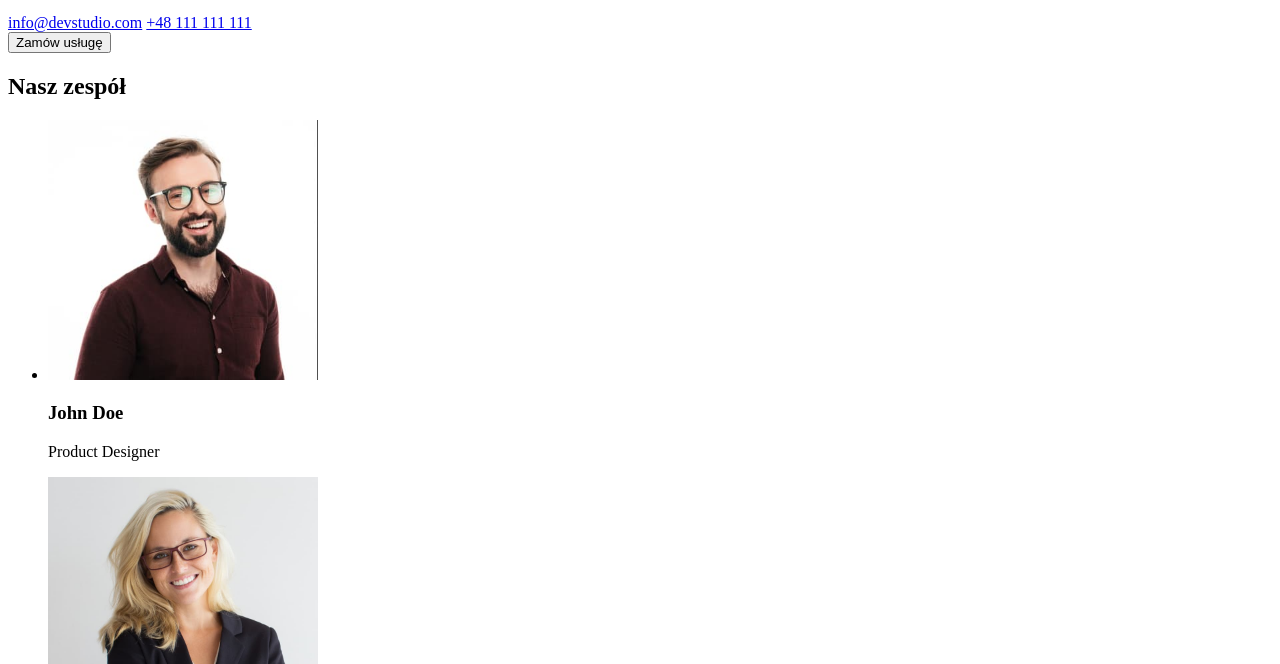
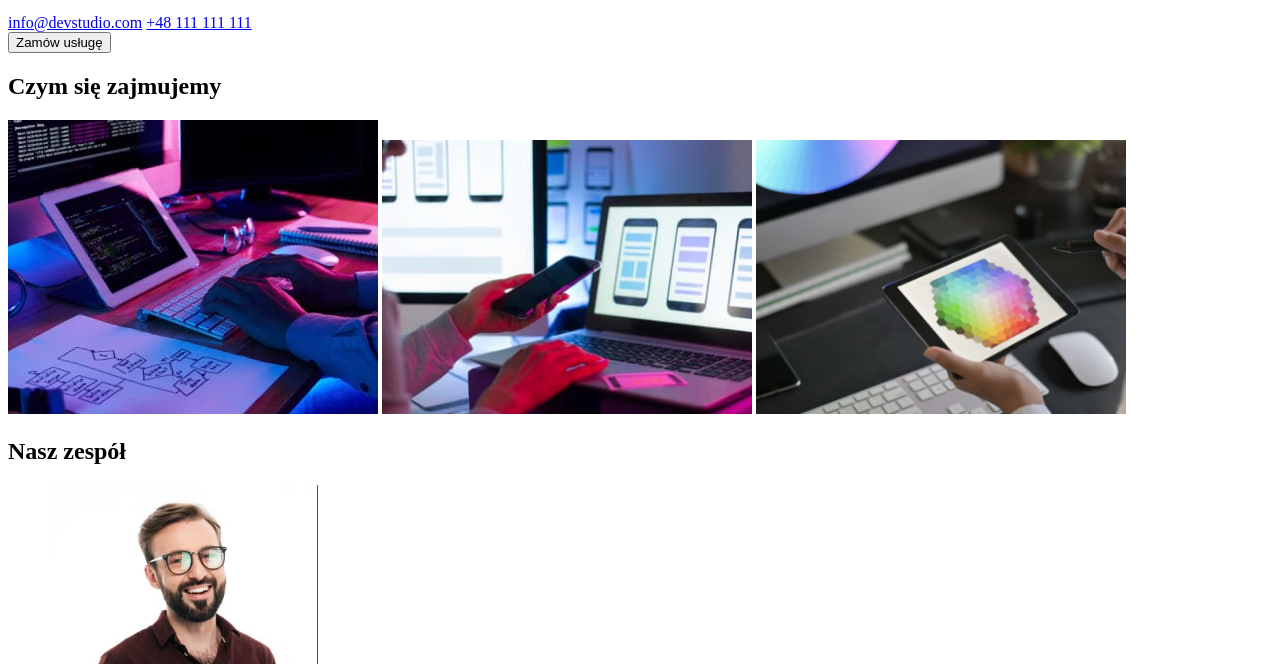
Before and after one commit to pzakrzewski92/goit-markup-hw-01, a plain HTML site: page index.html in a window 1280 px wide. Shown: the part 136-800 px from the top of the page. Drawn offline with Linux system fonts and the light colour scheme.

Commit message:
Update index.html

```diff
--- a/index.html
+++ b/index.html
@@ -24,7 +24,10 @@
 <main>
 <button type="button">Zamów usługę</button>
 <section>
-
+<h2>Czym się zajmujemy</h2>
+<img src="images/image1.jpg" alt="tablet and keyboard" width="370" heigth="274"/>
+<img src="images/image2.jpg" alt="laptop and smartphone" width="370" height="274"/>
+<img src="images/image3.jpg" alt="tablet" width="370" height="274"/>
 
 </section>
     <section>
```
